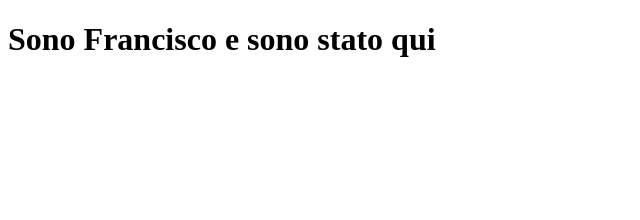
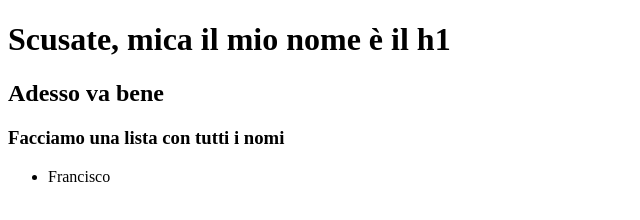
Before and after one commit to FreeCoders-Dublin/firstOfManyProjects, a plain HTML site: page index.html in a window 1280 px wide. Shown: the whole page, without its empty margins (0-640 px from the left). Drawn offline with Linux system fonts and the light colour scheme.

Commit message:
Unordered list with names

```diff
--- a/index.html
+++ b/index.html
@@ -10,6 +10,11 @@
 </head>
 
 <body>
-<h1>Sono Francisco e sono stato qui</h1>
+<h1>Scusate, mica il mio nome è il h1</h1>
+<h2>Adesso va bene</h2>
+<h3>Facciamo una lista con tutti i nomi</h4>
+  <ul>
+    <li>Francisco</li>
+  </ul>
 </body>
 </html>
```
